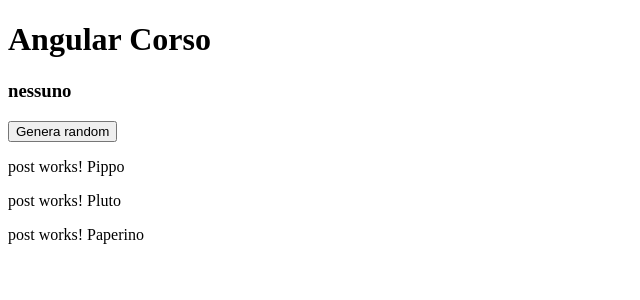
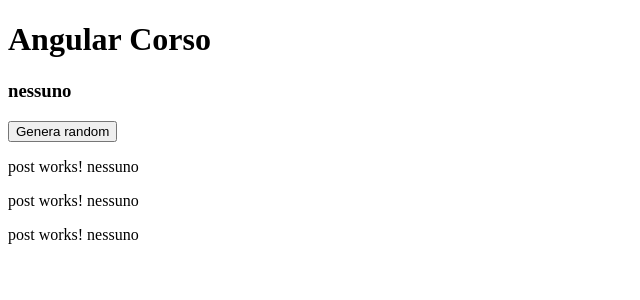
Before and after one commit to ironmanromeo/angular-corso, an Angular app: page / in a window 1280 px wide. Shown: the top 300 px of the page, without its empty margins (0-640 px from the left). Built offline with nearby package versions, Linux system fonts and the light colour scheme.

Commit message:
Lezione 5 esercizio 1

```diff
--- a/src/app/app.component.html
+++ b/src/app/app.component.html
@@ -6,6 +6,6 @@
 
 
 
-<app-post ti="Pippo"></app-post>
-<app-post ti="Pluto"></app-post>
-<app-post ti="Paperino"></app-post>
+<app-post ti="{{ nomeRandom }}"></app-post>
+<app-post ti="{{ nomeRandom }}"></app-post>
+<app-post ti="{{ nomeRandom }}"></app-post>
--- a/src/app/app.component.ts
+++ b/src/app/app.component.ts
@@ -19,7 +19,10 @@ export class AppComponent {
   }
 
   onGeneraRandom() {
-    const nome = this.getRandom()
+    var nome = this.getRandom()
+    while(nome==this.nomeRandom){
+      nome=this.getRandom()
+    }
     this.nomeRandom = nome
   }
 }
```
